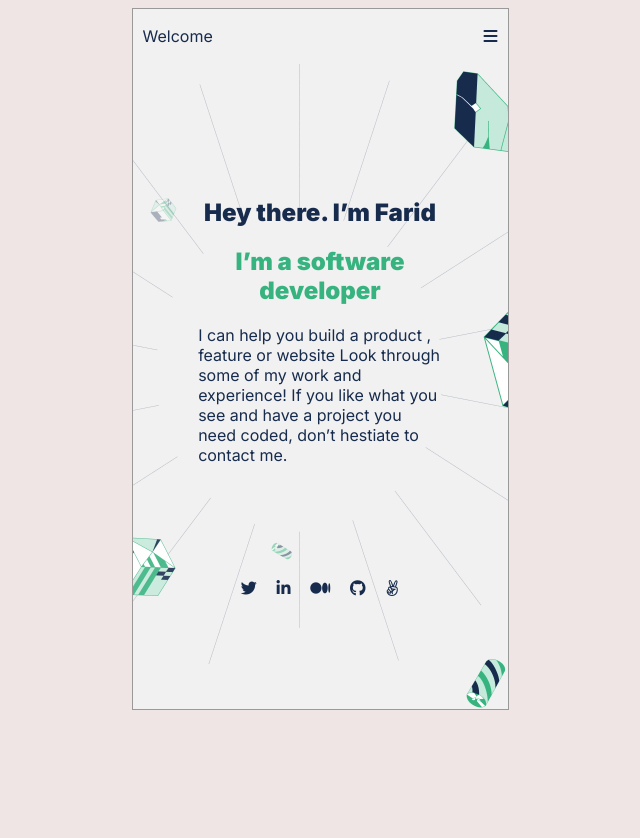
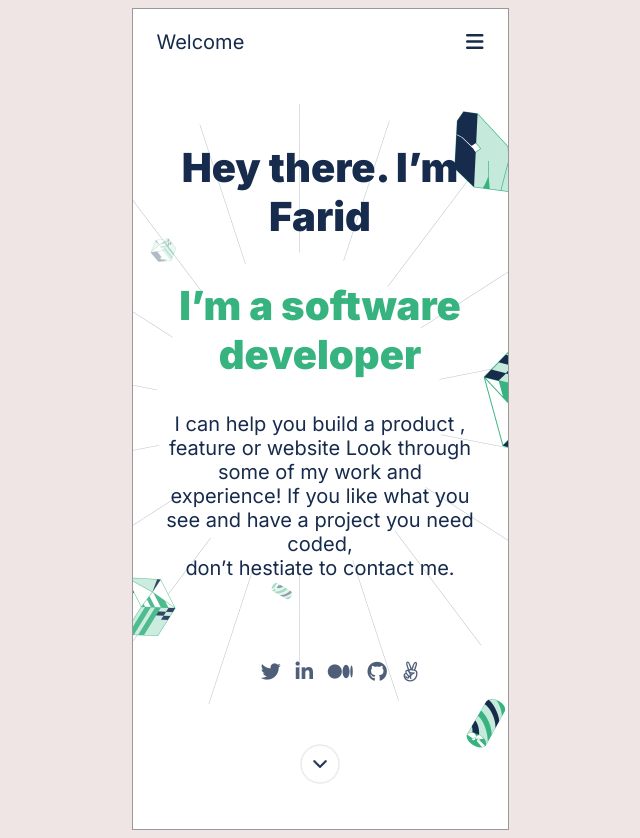
Before and after one commit to matovu-farid/My-Portfolio, a website: page index.html in a window 1280 px wide. Shown: the whole page, without its empty margins (320-960 px from the left). Before the commit the page ends 800 px from the top, so only its background shows below. Drawn offline with Linux system fonts and the light colour scheme.

Commit message:
Fix: html and css errors

```diff
--- a/index.html
+++ b/index.html
@@ -10,37 +10,71 @@
     <link rel="preconnect" href="https://fonts.gstatic.com" crossorigin>
     <link href="https://fonts.googleapis.com/css2?family=Inter:wght@400;900&display=swap" rel="stylesheet">
     <link rel="stylesheet" href="style.css">
-    <title>Document</title>
+    <title>My Portfolio</title>
     <script src="https://kit.fontawesome.com/bac16a29bd.js" crossorigin="anonymous"></script>
 </head>
 
 <body>
     <header class="tool-bar">
         <p>Welcome</p>
+        <nav>
             <i class="fa fa-bars" aria-hidden="true"></i>
+        </nav>
     </header>
-    <div class="background">
+    <section class="background">
         <main>
             <section>
                 <header class="heading">
                     <h1 class="blue-text">Hey there. I’m Farid</h1>
-                    <h1 class="green-text">I’m a software developer</h1>
+                    <h2 class="green-text">I’m a software developer</h2>
                 </header>
+                <p>
                     I can help you build a product , feature or website Look through some of my work and experience! If you
                     like
-                what you see and have a project you need coded, don’t hestiate to contact me.
+                    what you see and have a project you need coded, <br>don’t hestiate to contact me.
+                </p>
             </section>
         </main>
         <footer>
-            <div>
+
+                <ul>
+                    <li>
+                        <a href="#">
                             <i class="fa fa-twitter" aria-hidden="true"></i>
+                        </a>
+                    </li>
+                    <li>
+                        <a href="#">
+
                             <i class="fa fa-linkedin" aria-hidden="true"></i>
+                        </a>
+                    </li>
+                    <li>
+                        <a href="#">
+
                             <i class="fa fa-medium" aria-hidden="true"></i>
+                        </a>
+                    </li>
+                    <li>
+                        <a href="#">
                             <i class="fa fa-github" aria-hidden="true"></i>
+
+                        </a>
+                    </li>
+                    <li>
+                        <a href="#">
                             <i class="fa fa-angellist" aria-hidden="true"></i>
-            </div>
+
+                        </a>
+                    </li>
+                </ul>
+                <li>
+                    <a href="#">
+                        <img src="./assets/Disabled.png" alt=""></i>
+                    </a>
+                </li>
         </footer>
-    </div>
+    </section>
 </body>
 
 </html>
--- a/style.css
+++ b/style.css
@@ -6,30 +6,30 @@ html {
 }
 
 body {
-  background-color: rgb(241, 241, 241);
+  background-color: #fff;
   width: 375px;
-  height: 700px;
   border: 1px solid #999;
   color: #172b4d;
   justify-content: space-around;
-  display: flex;
   flex-direction: column;
   font-family: sans-serif;
   font-family: 'Inter', serif;
+  font-size: 20px;
 }
 
 .tool-bar {
   display: flex;
   justify-content: space-between;
   align-items: baseline;
-  padding: 1px 10px;
+  height: 92px;
+  margin: 1px 24px;
 }
 
 .background {
+  height: 726px;
   background-image: url("./assets/header-illsutration-mobile@2x.png");
   background-size: 100%;
   background-repeat: no-repeat;
-  flex: 7;
   display: flex;
   align-items: center;
   flex-direction: column;
@@ -37,17 +37,29 @@ body {
 
 main {
   display: flex;
-  flex: 8;
+  flex: 6;
   flex-direction: column;
   justify-content: center;
   align-items: center;
-  width: 65%;
+  width: 85%;
+}
+
+main p {
+  text-align: center;
+  flex: 0 1 327px;
+  font-weight: 400;
 }
 
 .heading {
   text-align: center;
   flex-direction: column;
   justify-content: flex-end;
+}
+
+.heading h1,
+h2 {
+  font-size: 40px;
+  text-align: center;
 }
 
 .green-text {
@@ -63,13 +75,32 @@ article {
 
 footer {
   display: flex;
-  justify-content: center;
-  flex: 2;
+  flex-direction: column;
+  justify-content: space-evenly;
+  align-items: center;
+  flex: 3;
   width: 65%;
 }
 
-footer div {
+footer ul {
   width: 65%;
   display: flex;
   justify-content: space-between;
 }
+
+footer li {
+  list-style-type: none;
+}
+
+footer a {
+  color: inherit;
+}
+
+footer ul li a {
+  color: #505f79;
+}
+
+footer img {
+  width: 40px;
+  height: 40px;
+}
```
Also changed, not shown: assets/Disabled.png (added). Lines whose indentation alone changed are shown as unchanged.
